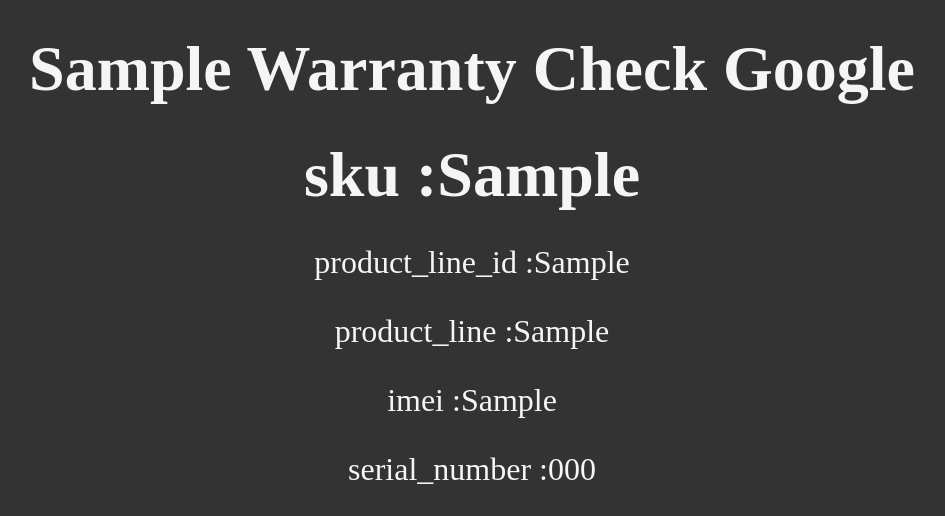
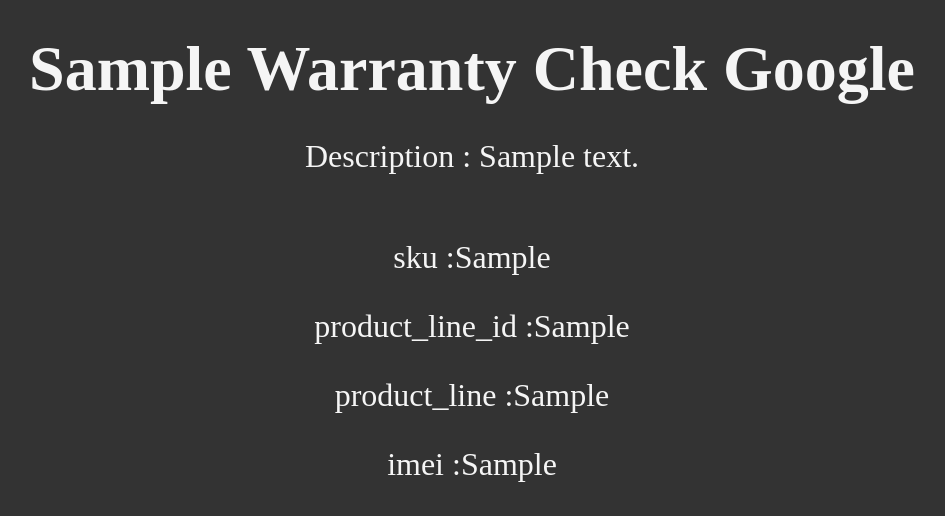
Before and after one commit to Jean-Yves-Rene/python-imei, a Flask app: template templates/warranty.html in a window 1280 px wide. Shown: the top 516 px of the page, without its empty margins (168-1113 px from the left). Run offline with Flask 3, Linux system fonts and the light colour scheme; the template is opened without the code that fills it: most values are stand-ins (such as "Sample title", 1, 10 or a date in 2020).

Commit message:
Add files via upload

```diff
--- a/templates/warranty.html
+++ b/templates/warranty.html
@@ -10,7 +10,8 @@
 
 <body>
     <h1>{{ imei_value }} Warranty Check Google</h1>
-    <h1>sku :{{ sku_value }}</h1>
+    <p>Description : {{ Description_value }}<p>
+    <p>sku :{{ sku_value }}</p>
     <p>product_line_id :{{ product_line_id_value }}</p>
     <p>product_line :{{ product_line_value }}</p>
     <p>imei :{{ imei_value }}</p>
```
